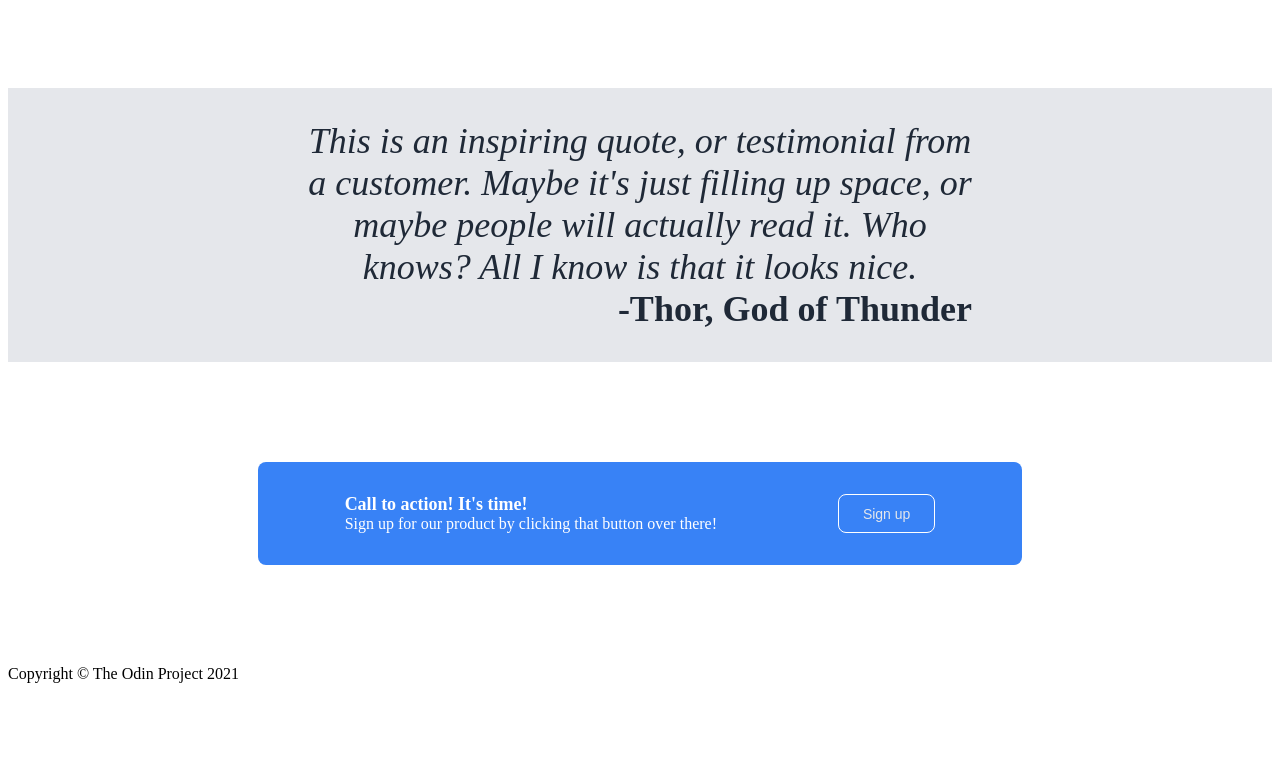
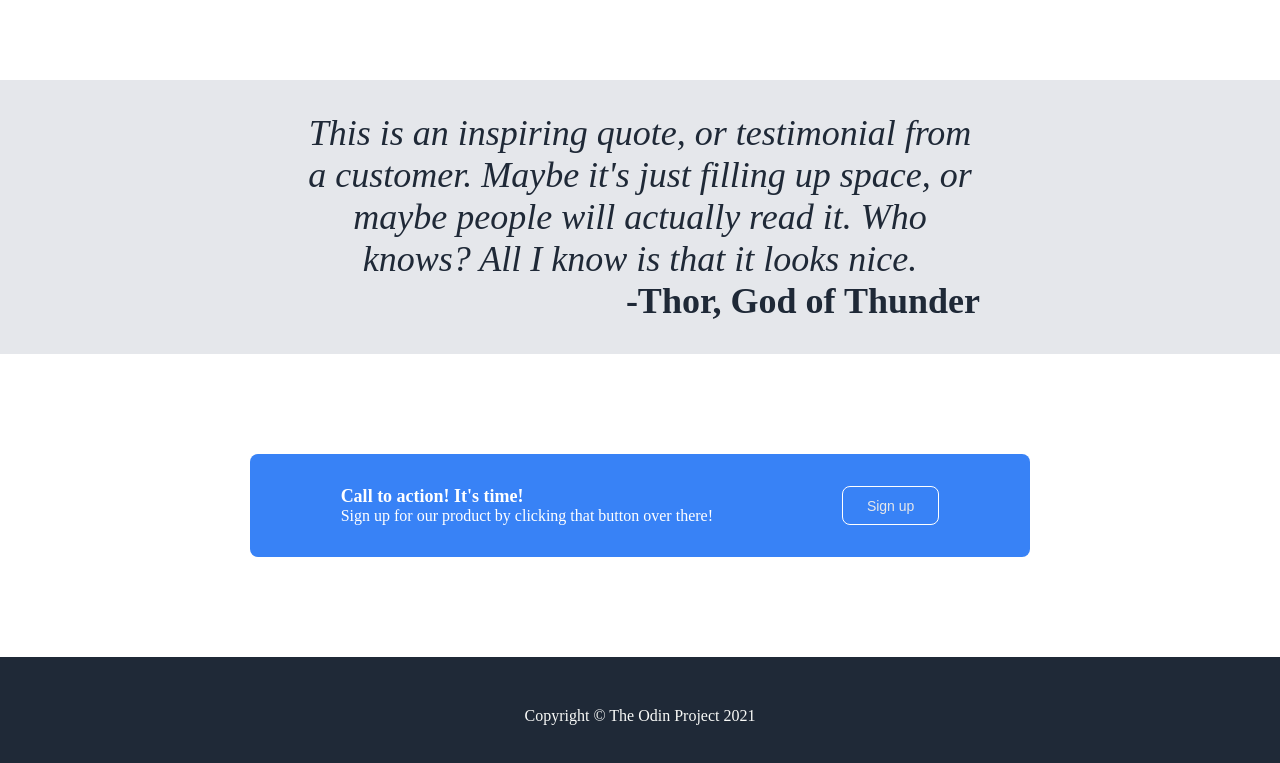
Before and after one commit to Starrk12/landing-page, a plain HTML site: page index.html in a window 1280 px wide. Shown: the part 907-1670 px from the top of the page. Before the commit the page ends 1598 px from the top, so only its background shows below. Drawn offline with Linux system fonts and the light colour scheme.

Commit message:
final touchup

```diff
--- a/style.css
+++ b/style.css
@@ -1,6 +1,7 @@
 body {
     display: flex;
     flex-direction: column;
+    margin: 0;
 }
 .header, .body {
     display: flex;
@@ -92,6 +93,13 @@ body {
     margin: 100px 250px;
     border-radius: 8px;
 }
+.footer {
+    background-color: #1f2937;
+    vertical-align: middle;
+    text-align: center;
+    color: #f9faf8;
+    padding: 50px 50px;
+}
 ul {
     list-style: none;
     display: flex;
@@ -107,6 +115,7 @@ ul {
     padding: 8px 24px;
     border: #3882f6;
     border-radius: 8px;
+    cursor: pointer;
 }
 .button {
     margin-top: 8px;
```
